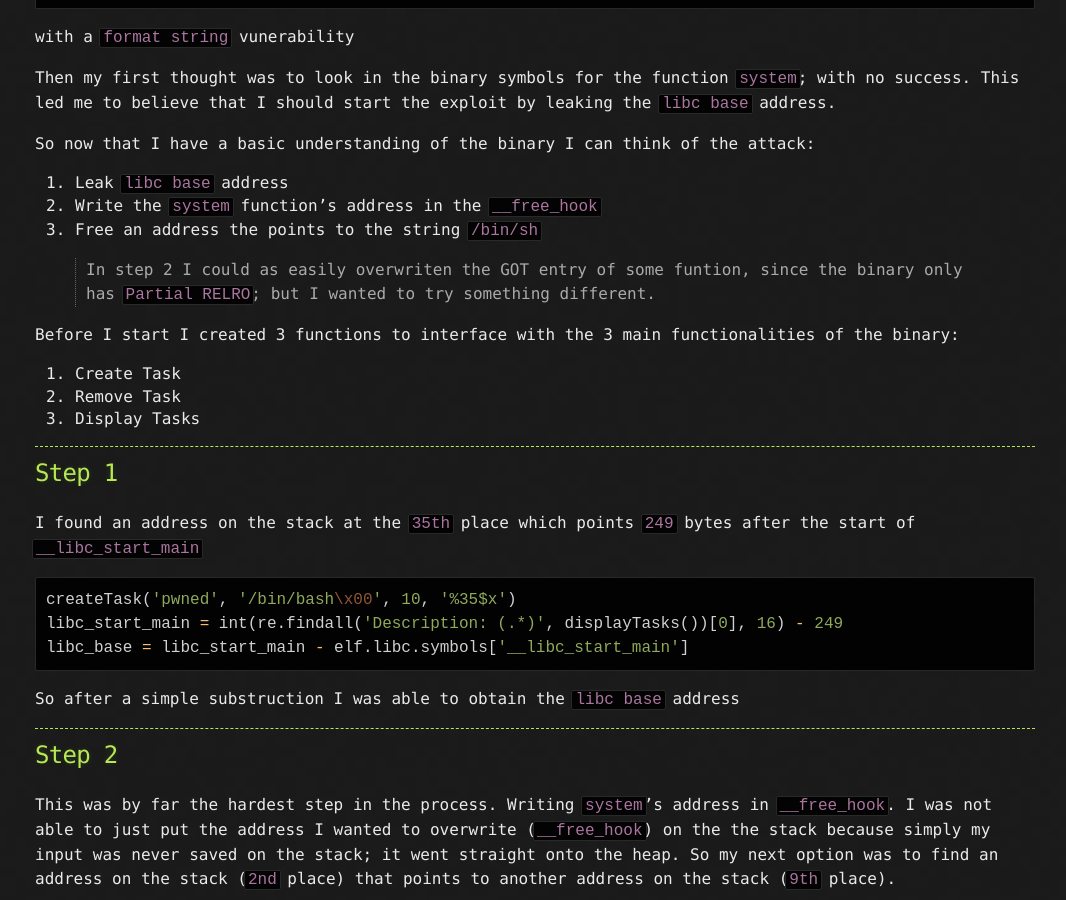
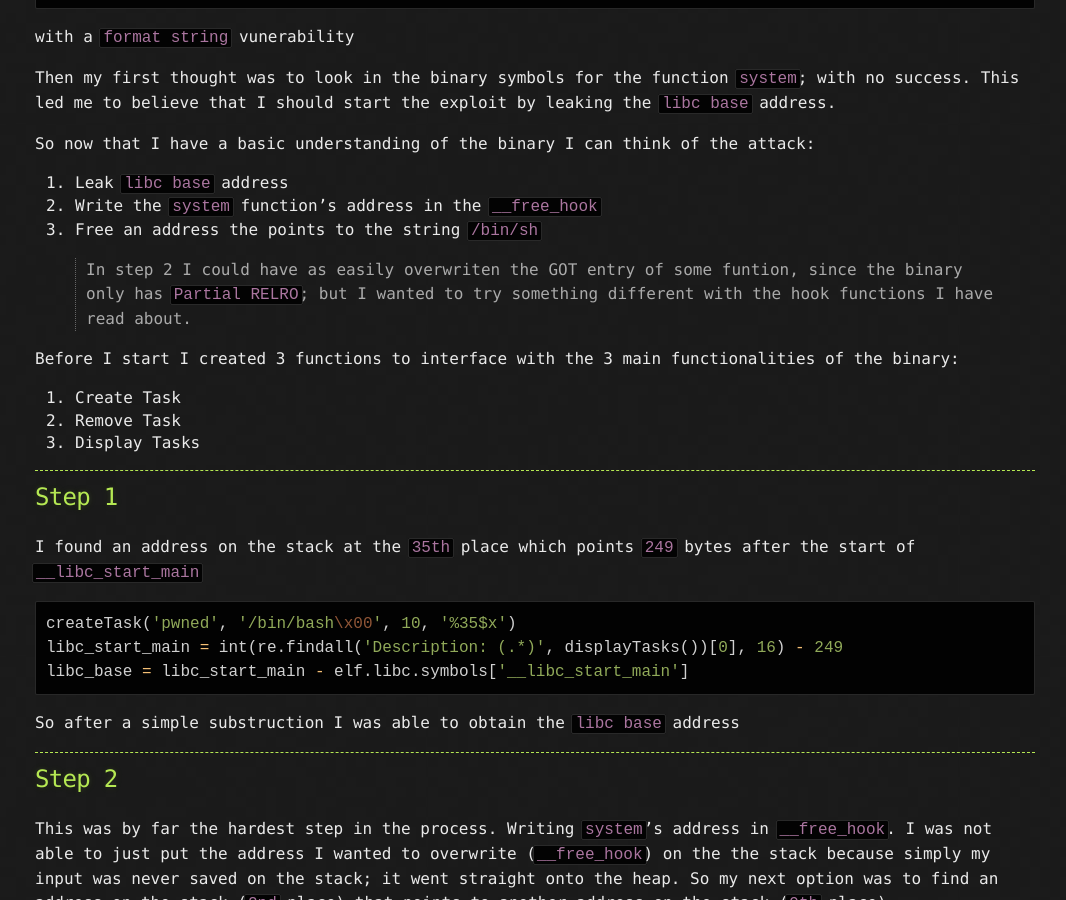
Before and after one commit to cybermouflons/cybermouflons.com, a Jekyll site: the page built from _posts/2020-02-24-PragyanCTF-secret.md, in a window 1280 px wide and 900 px high, scrolled down 940 px. Shown: the whole window, without its empty margins (105-1171 px from the left). Built offline with Jekyll 4.4.1, drawn with Linux system fonts in a browser that asks for light colours.

Commit message:
Update 2020-02-24-PragyanCTF-secret.md

```diff
--- a/_posts/2020-02-24-PragyanCTF-secret.md
+++ b/_posts/2020-02-24-PragyanCTF-secret.md
@@ -47,7 +47,7 @@ So now that I have a basic understanding of the binary I can think of the attack
 2. Write the `system` function's address in the `__free_hook`
 3. Free an address the points to the string `/bin/sh`
 
-> In step 2 I could as easily overwriten the GOT entry of some funtion, since the binary only has `Partial RELRO`; but I wanted to try something different.
+> In step 2 I could have as easily overwriten the GOT entry of some funtion, since the binary only has `Partial RELRO`; but I wanted to try something different with the hook functions I have read about.
 
 Before I start I created 3 functions to interface with the 3 main functionalities of the binary:
 1. Create Task
```
